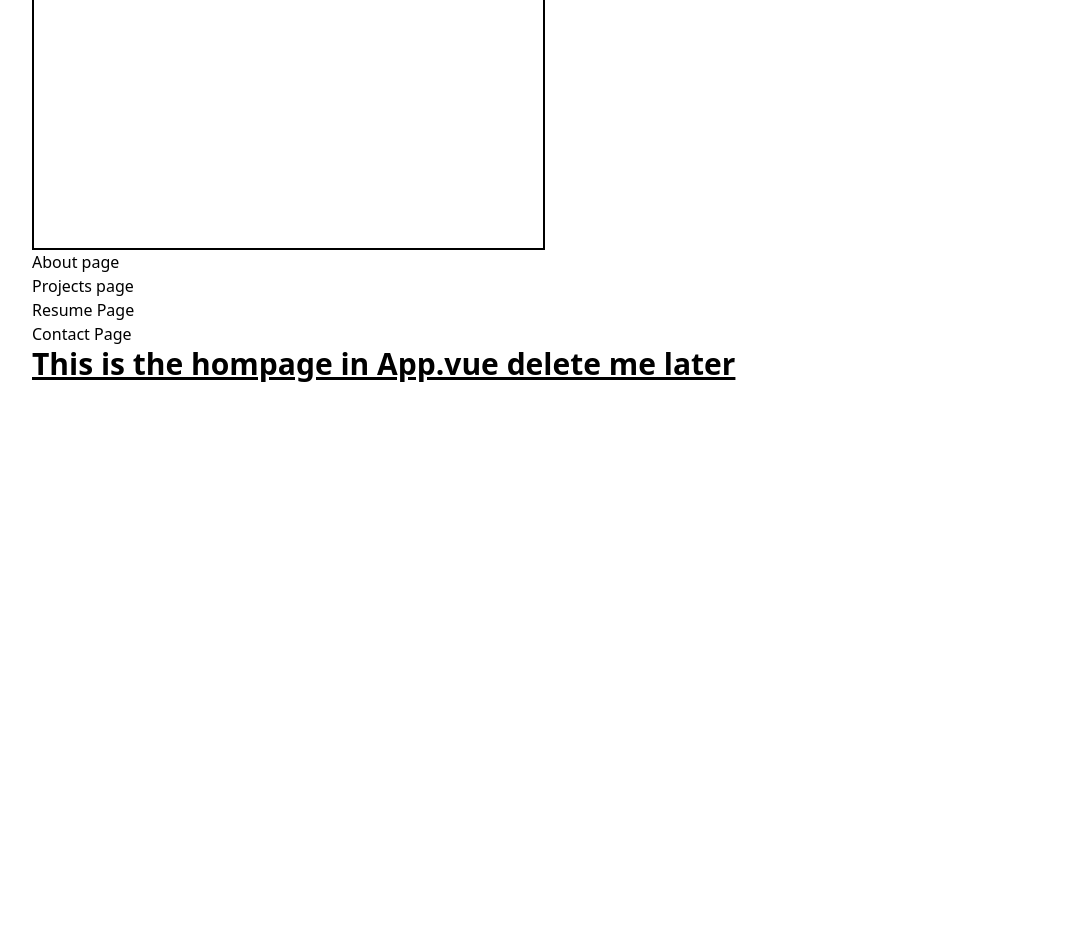
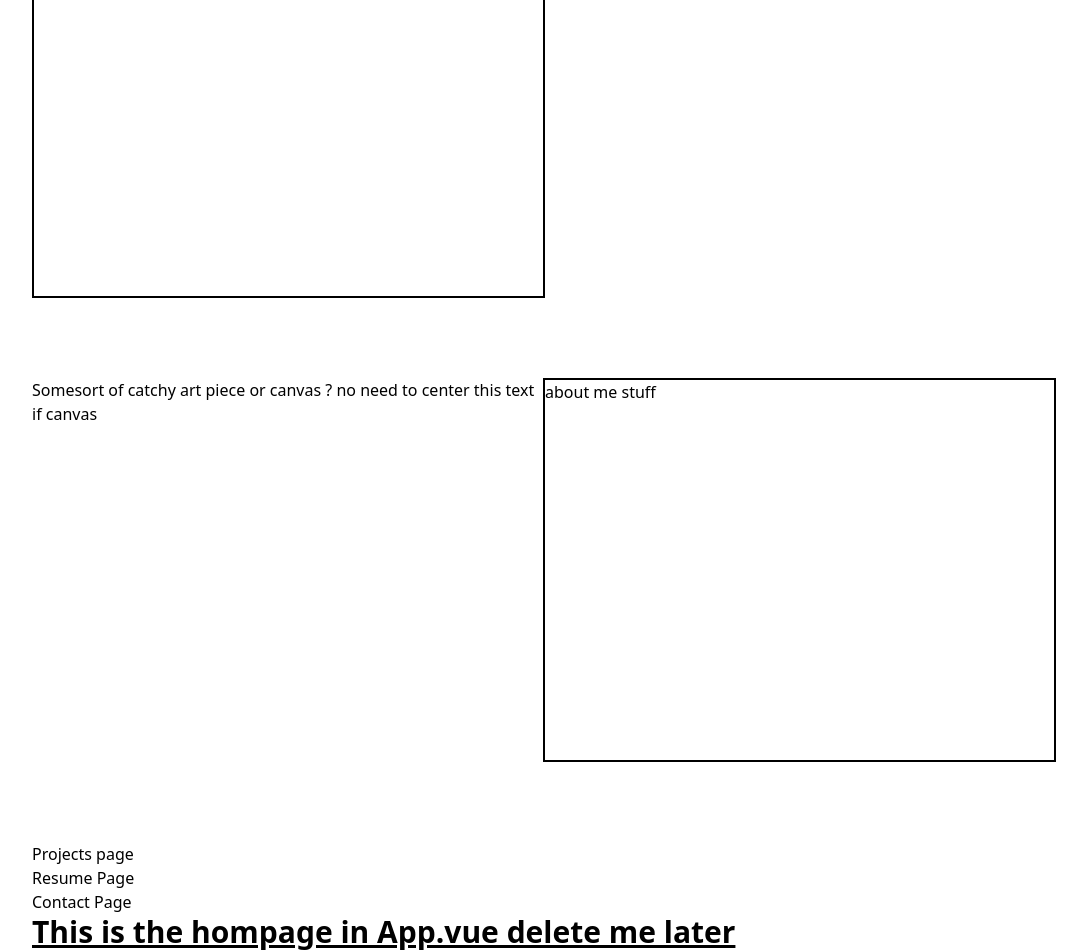
Before and after one commit to mrmoeee/portfolio-tailwind, a Vue app: page / in a window 1280 px wide. Shown: the part 262-1214 px from the top of the page, without its empty margins (96-1183 px from the left). Before the commit the page ends 832 px from the top, so only its background shows below. Built offline with nearby package versions, Linux system fonts and the light colour scheme.

Commit message:
restored staged commits

```diff
--- a/src/components/AboutPage.vue
+++ b/src/components/AboutPage.vue
@@ -2,5 +2,13 @@
 </script>
 
 <template>
-  <h1>About page</h1>
+  <div class="flex flex-row justify-evenly max-w-5xl h-96 items-center my-20">
+    <div class="w-full h-full">
+      Somesort of catchy art piece or canvas ? no need to center this text if canvas
+    </div>
+
+    <div class="w-full h-full border-2 border-black">
+      about me stuff
+    </div>
+  </div>
 </template>
--- a/src/components/LandingPage.vue
+++ b/src/components/LandingPage.vue
@@ -5,7 +5,7 @@ const introMsg = "Some sort of intro message here"
 </script>
 
 <template>
-  <div class="flex flex-row justify-evenly max-w-5xl h-96 items-center">
+  <div class="flex flex-row justify-evenly max-w-5xl h-96 items-center my-20">
     <div class="w-full h-full border-2 border-black">
       <p class="">{{ name }}</p>
       <p class="">{{ introHighlight }}</p>
```
